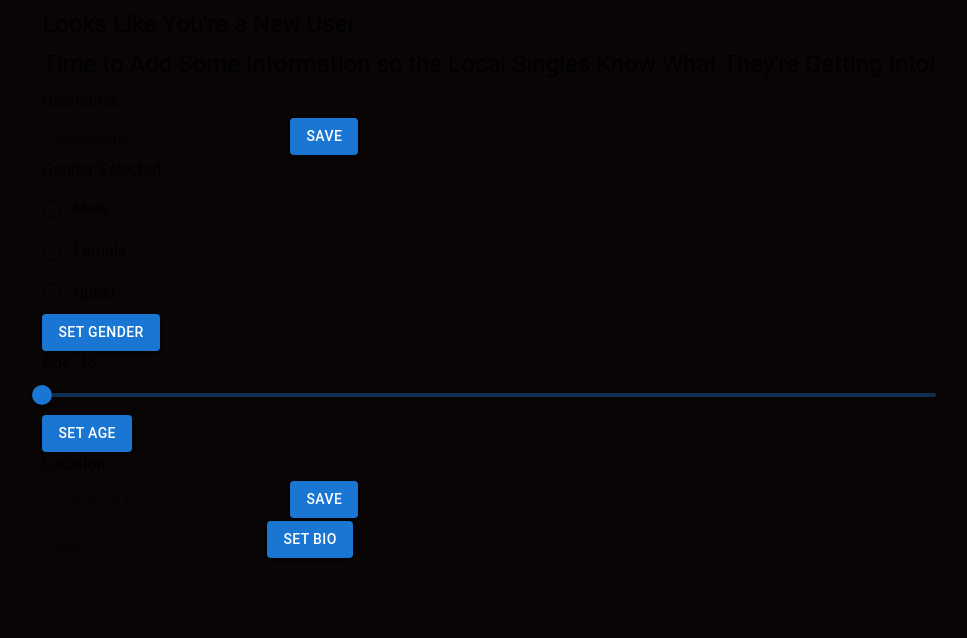
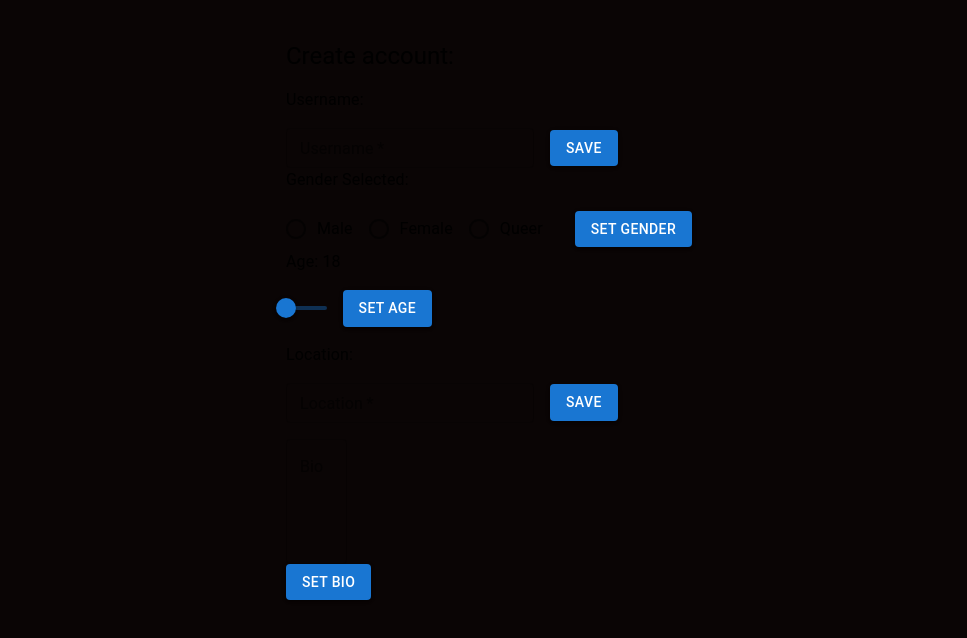
Before and after one commit to HotLocalSingles/wheel-of-love, a React app: page /newUser in a window 1280 px wide. Shown: the top 638 px of the page, without its empty margins (151-1118 px from the left). Built offline with nearby package versions, Linux system fonts and the light colour scheme; no server answers; the HTML template or start-up script is replaced by a standard one.

Commit message:
Update NewUser

```diff
--- a/client/src/pages/NewUser.jsx
+++ b/client/src/pages/NewUser.jsx
@@ -98,89 +98,185 @@ const NewUser = ({ user, setUser }) => {
   }, [showBio, editUsername, editGender, confirmedAge, editLocation]);
 
   return (
-    <div>
-      <Typography variant="h5" gutterBottom>Looks Like You're a New User.</Typography>
-      <Typography variant="h5" gutterBottom>Time to Add Some Information so the Local Singles Know What They're Getting Into!</Typography>
+    <Box mt={4}>
+      <Typography variant="h5" gutterBottom>
+        Create account:
+      </Typography>
 
       {editUsername ? (
-        <div>
-          <Typography id="username-textbox" gutterBottom>Username:</Typography>
-          <TextField required size="small" id="outlined-basic" label="Username" onChange={ (event) => setUsername(event.target.value) } />
-          <Button variant="contained" onClick={ handleUsernameSave }>Save</Button>
-        </div>
+        <Box mt={2}>
+          <Typography variant="body1" gutterBottom>
+            Username:
+          </Typography>
+          <Stack mt={2} direction="row" spacing={2} alignItems="center">
+            <TextField
+              required
+              size="small"
+              id="outlined-basic"
+              label="Username"
+              onChange={(event) => setUsername(event.target.value)}
+            />
+            <Button variant="contained" onClick={handleUsernameSave}>
+              Save
+            </Button>
+          </Stack>
+        </Box>
       ) : (
-        <div>
-          <Typography id="username-textbox" gutterBottom>Username: { username }</Typography>
-          <Button variant="contained" onClick={ () => { setEditUsername(true) } }>Edit Username</Button>
-        </div>
+        <Box mt={2}>
+          <Typography variant="body1" gutterBottom>
+            Username: {username}
+          </Typography>
+          <Button variant="contained" onClick={() => setEditUsername(true)}>
+            Edit Username
+          </Button>
+        </Box>
       )}
 
-      <Typography id="gender-checkbox" gutterBottom>Gender Selected: { selectedGender }</Typography>
+      <Typography variant="body1" gutterBottom>
+        Gender Selected: {selectedGender}
+      </Typography>
       {editGender ? (
-        <div>
-          <FormGroup>
-            <FormControlLabel value="Male" control={ <Radio /> } label="Male" checked={ selectedGender === 'Male' } onChange={ handleGenderChange } />
-            <FormControlLabel value="Female" control={ <Radio /> } label="Female" checked={ selectedGender === 'Female' } onChange={ handleGenderChange } />
-            <FormControlLabel value="Queer" control={ <Radio /> } label="Queer" checked={ selectedGender === 'Queer' } onChange={ handleGenderChange } />
-          </FormGroup>
-          <Button variant="contained" onClick={ handleGenderSave }>Set Gender</Button>
-        </div>
+        <Box mt={2}>
+          <Stack mt={2} direction="row" spacing={2} alignItems="center">
+            <FormGroup row>
+              <FormControlLabel
+                value="Male"
+                control={<Radio />}
+                label="Male"
+                checked={selectedGender === 'Male'}
+                onChange={handleGenderChange}
+              />
+              <FormControlLabel
+                value="Female"
+                control={<Radio />}
+                label="Female"
+                checked={selectedGender === 'Female'}
+                onChange={handleGenderChange}
+              />
+              <FormControlLabel
+                value="Queer"
+                control={<Radio />}
+                label="Queer"
+                checked={selectedGender === 'Queer'}
+                onChange={handleGenderChange}
+              />
+            </FormGroup>
+            <Button variant="contained" onClick={handleGenderSave}>
+              Set Gender
+            </Button>
+          </Stack>
+        </Box>
       ) : (
-        <div>
-          <Button variant="contained" onClick={ () => setEditGender(true) }>Edit Gender</Button>
-        </div>
+        <Box mt={2}>
+          <Button variant="contained" onClick={() => setEditGender(true)}>
+            Edit Gender
+          </Button>
+        </Box>
       )}
 
-      <Typography id="age-slider" gutterBottom> Age: { age } </Typography>
+      <Typography variant="body1" gutterBottom>
+        Age: {age}
+      </Typography>
       {confirmedAge ? (
-        <div>
-          <Button variant="contained" onClick={ () => setConfirmedAge(false) }>Edit Age</Button>
-        </div>
+        <Box mt={2}>
+          <Button variant="contained" onClick={() => setConfirmedAge(false)}>
+            Edit Age
+          </Button>
+        </Box>
       ) : (
-        <div>
-          <Slider id="age-slider" value={ age } min={ 18 } max={ 95 } step={ 1 } onChange={ handleAgeChange } aria-labelledby="age-slider" />
-          <Button variant="contained" onClick={ () => setConfirmedAge(true) }>Set Age</Button>
-
-        </div>
+        <Box mt={2}>
+          <Stack mt={2} direction="row" spacing={2} alignItems="center">
+            <Slider
+              id="age-slider"
+              value={age}
+              min={18}
+              max={100}
+              step={1}
+              onChange={handleAgeChange}
+              aria-labelledby="age-slider"
+              sx={{ width: '10%' }}
+            />
+            <Button variant="contained" onClick={() => setConfirmedAge(true)}>
+              Set Age
+            </Button>
+          </Stack>
+        </Box>
       )}
-
       {editLocation ? (
-        <div>
-          <Typography id="location-textbox" gutterBottom>Location:</Typography>
+        <Box mt={2}>
+          <Typography variant="body1" gutterBottom>
+            Location:
+          </Typography>
           {editLocation && location.length > 0 && (
             <Alert severity="warning">You better be spelling that city name correctly!</Alert>
           )}
-          <TextField required size="small" id="outlined-basic" label="Location" onChange={ (event) => setLocation(event.target.value) } />
-          <Button variant="contained" onClick={ handleLocationSave }>Save</Button>
-        </div>
+          <Stack mt={2} direction="row" spacing={2} alignItems="center">
+            <TextField
+              required
+              size="small"
+              id="outlined-basic"
+              label="Location"
+              onChange={(event) => setLocation(event.target.value)}
+            />
+            <Button variant="contained" onClick={handleLocationSave}>
+            Save
+            </Button>
+          </Stack>
+        </Box>
       ) : (
-        <div>
-          <Typography id="location-textbox" gutterBottom>Location: { location }</Typography>
-          <Button variant="contained" onClick={ () => setEditLocation(true) }>Edit Location</Button>
-        </div>
+        <Box mt={2}>
+          <Typography variant="body1" gutterBottom>
+            Location: {location}
+          </Typography>
+          <Button variant="contained" onClick={() => setEditLocation(true)}>
+            Edit Location
+          </Button>
+        </Box>
       )}
 
-      { showBio ? (
-        <TextField id="outlined-textarea" label="Bio" multiline rows={ 4 } value={ bio } onChange={ handleBioChange } />
+      {showBio ? (
+        <Stack mt={2} direction="row" spacing={2} alignItems="center">
+          <TextField
+            id="outlined-textarea"
+            label="Bio"
+            multiline
+            rows={4}
+            value={bio}
+            onChange={handleBioChange}
+            variant="outlined"
+            sx={{ width: '15%' }}
+            margin="normal"
+          />
+        </Stack>
       ) : (
-        <div>
-          <Typography id="bio-typography" gutterBottom>Bio:</Typography>
-          <Typography>{ bio }</Typography>
-          <Button variant="contained" onClick={ () => setShowBio(true) }>Edit Bio</Button>
-        </div>
-      ) }
-      { showBio && (
-        <Button variant="contained" onClick={ handleBioSave }>Set Bio</Button>
-      ) }
-      <div>
-      </div>
-      {allSaved ? (
-        <div>
-          <Typography id="confirm" gutterBottom> Ready to Submit? </Typography>
-          <Button variant="contained" onClick={ submitNewUserInfo }>Submit</Button>
-        </div>
-      ) : null}
-    </div>
+        <Box mt={2}>
+          <Typography variant="body1" gutterBottom>
+            Bio:
+          </Typography>
+          <Typography>{bio}</Typography>
+          <Button variant="contained" onClick={() => setShowBio(true)}>
+            Edit Bio
+          </Button>
+        </Box>
+      )}
+
+      {showBio && (
+        <Button variant="contained" onClick={handleBioSave}>
+          Set Bio
+        </Button>
+      )}
+
+      {allSaved && (
+        <Box mt={2}>
+          <Typography variant="body1" gutterBottom>
+            Ready to Submit?
+          </Typography>
+          <Button variant="contained" onClick={submitNewUserInfo}>
+            Submit
+          </Button>
+        </Box>
+      )}
+    </Box>
   );
 };
 
```
